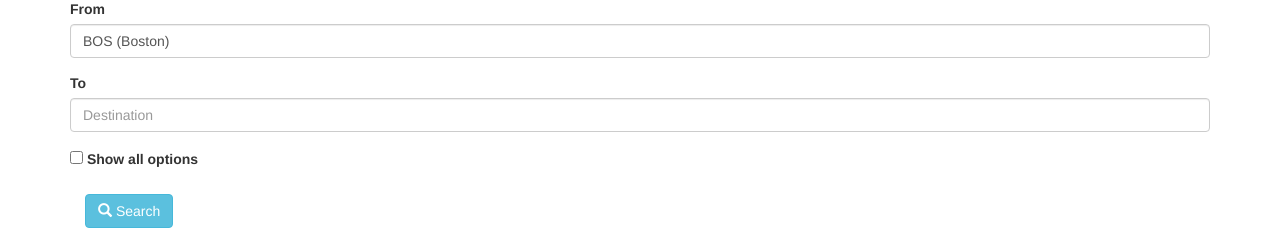
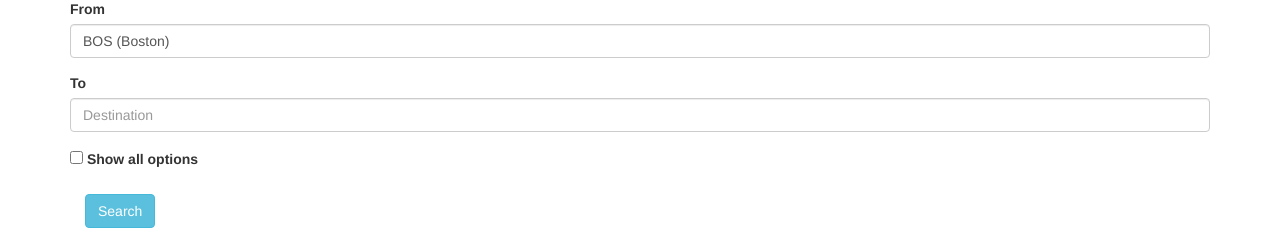
Before and after one commit to richardliutl/hack18-travel-app, a Flask app: page / in a window 1280 px wide. Shown: the part 443-691 px from the top of the page. Run offline with Flask 2, Linux system fonts and the light colour scheme; some libraries are stand-ins or nearby versions.

Commit message:
make it better

```diff
--- a/templates/home.html
+++ b/templates/home.html
@@ -70,7 +70,7 @@
 
                 <div class="container">
                     <button id="submit" class="btn btn-info">
-                        <span class="glyphicon glyphicon-search"></span> Search
+                        Search
                     </button>
                 </div>
 
```
